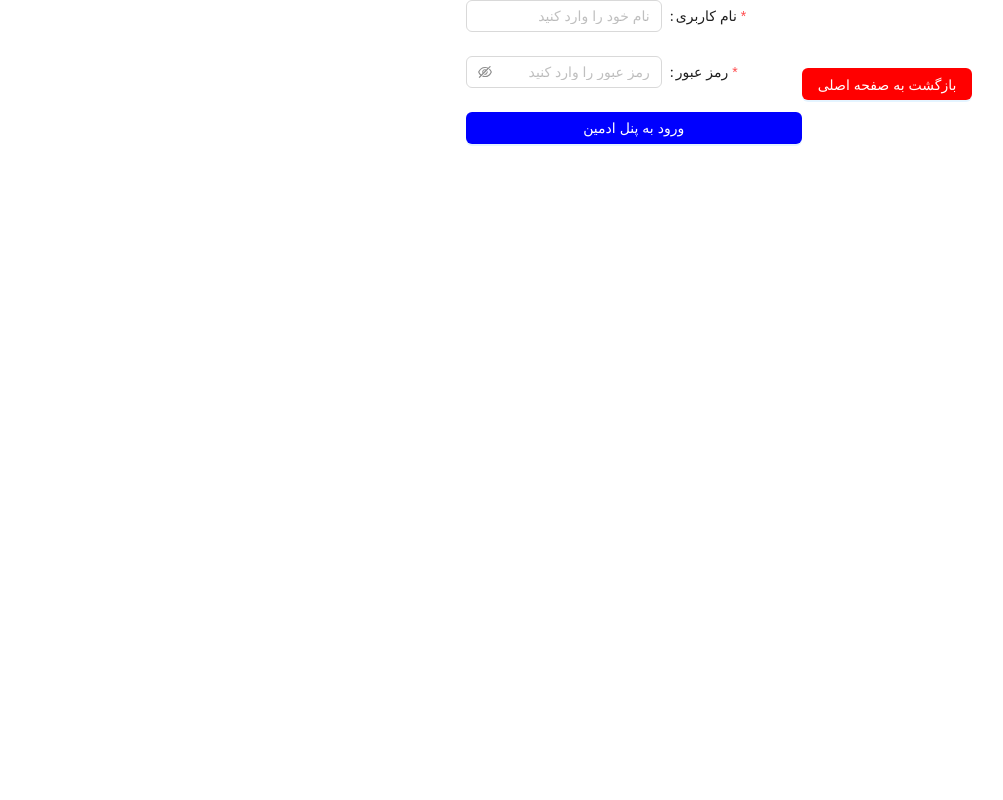
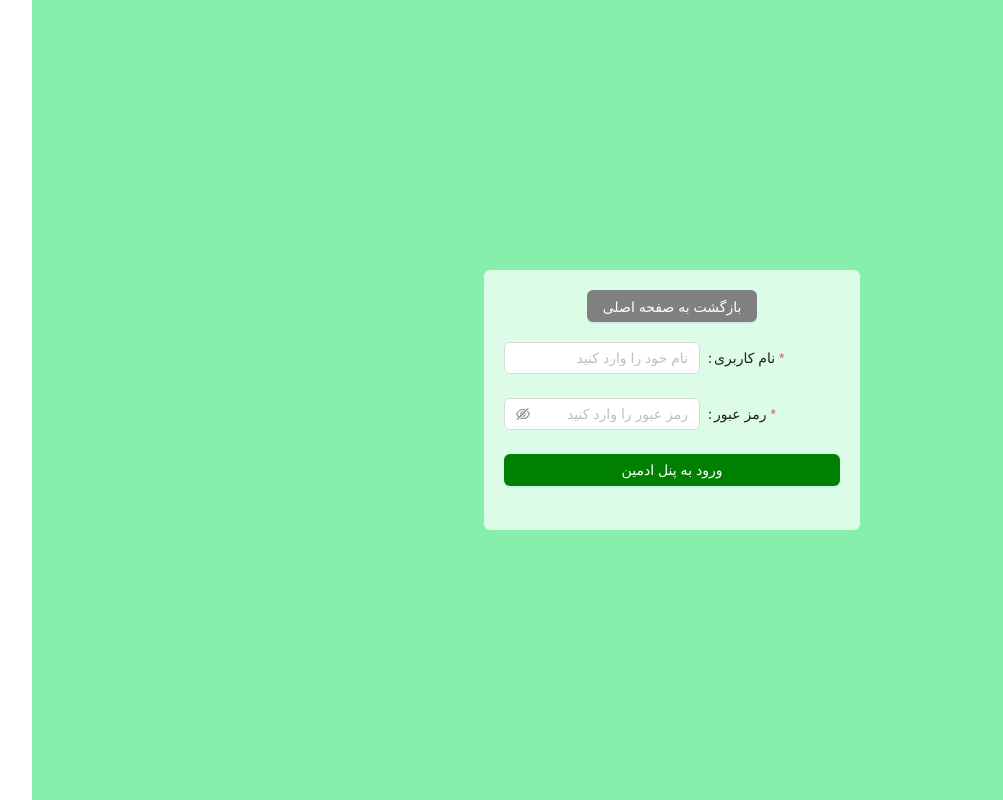
Before and after one commit to somayeshafiei/GolOnline, a Next.js app: page /login in a window 1280 px wide. Shown: the whole page, without its empty margins (72-1075 px from the left). Built offline with nearby package versions, Linux system fonts and the light colour scheme.

Commit message:
change style of login page

```diff
--- a/src/app/(login)/layout.tsx
+++ b/src/app/(login)/layout.tsx
@@ -4,9 +4,9 @@ export default function loginLayout({
   children: React.ReactNode;
 }) {
   return (
-    <div>
+    <div className="w-full h-full flex justify-center items-center bg-green-300">
       {/* <header>headerLoginLayout</header> */}
-      {children}
+      <div className="p-5 bg-green-100 rounded-md">{children}</div>
     </div>
   );
 }
--- a/src/app/(login)/login/page.tsx
+++ b/src/app/(login)/login/page.tsx
@@ -2,8 +2,8 @@ import FormMaker from '@/components/pages/login/Form';
 
 export default function LoginPage() {
   return (
-    <>
+    <div className="w-full h-full flex justify-center items-center bg-green-100">
       <FormMaker />
-    </>
+    </div>
   );
 }
--- a/src/components/pages/login/Form.tsx
+++ b/src/components/pages/login/Form.tsx
@@ -10,13 +10,13 @@ const FormMaker = () => {
   const router = useRouter();
   const [form] = Form.useForm();
   return (
-    <div className="w-full h-full flex justify-center items-center">
+    <div className="w-full h-full flex justify-center items-center flex-col gap-5">
       <Link href={'/'}>
         <Button
           block
           type="primary"
           htmlType="button"
-          style={{ backgroundColor: 'red' }}
+          style={{ backgroundColor: 'grey' }}
         >
           بازگشت به صفحه اصلی
         </Button>
@@ -93,7 +93,7 @@ const FormMaker = () => {
             block
             type="primary"
             htmlType="submit"
-            style={{ backgroundColor: 'blue' }}
+            style={{ backgroundColor: 'green' }}
           >
             ورود به پنل ادمین
           </Button>
```
